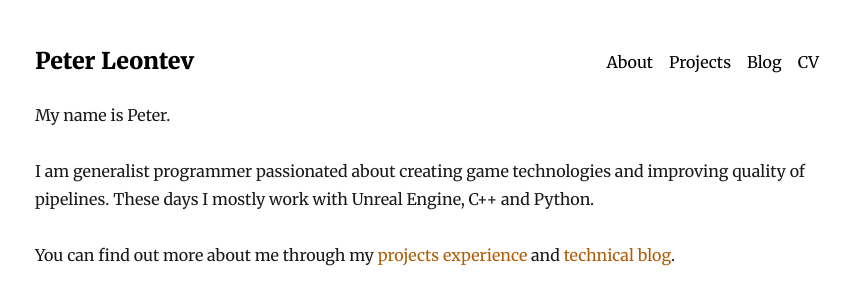
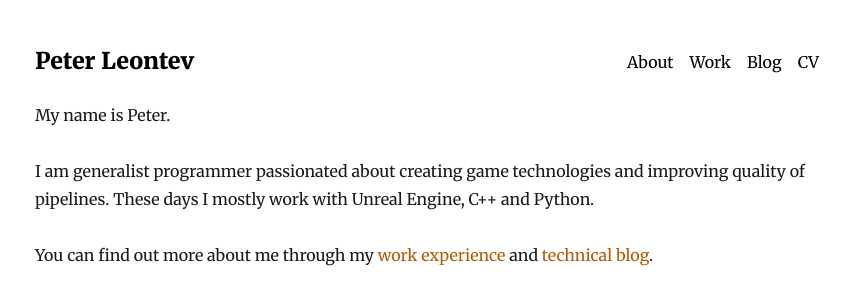
Before and after one commit to RaiaN/raian.github.io, a Gatsby site: page / in a window 1280 px wide. Shown: the top 294 px of the page, without its empty margins (205-1055 px from the left). Built offline with nearby package versions, Linux system fonts and the light colour scheme; Gatsby itself is replaced by a stand-in of ours; some packages are replaced by stand-ins of ours.

Commit message:
Add global css, fix index page text

```diff
--- a/src/components/layout.js
+++ b/src/components/layout.js
@@ -2,22 +2,21 @@ import React from "react"
 import { Link } from "gatsby"
 import ListLink from "./listLink"
 import ExternalLink from "./externalLink"
+import "../global.css"
 
 
 
 class Layout extends React.Component {
     render() {
-        console.log(this.props.children);
         return (
             <div style={{ margin: `3rem auto`, maxWidth: 800}}>
                 <header style={{ marginBottom: `1.5rem` }}>
                     <Link to="/" style={{ backgroundImage: `none` }}>
                         <h3 style={{ display: 'inline'}}>Peter Leontev </h3>
                     </Link>
-
                     <ul style={{ listStyle: `none`, float: `right` }}>
                         <ListLink to="/">About</ListLink>
-                        <ListLink to="/projects/">Projects</ListLink>
+                        <ListLink to="/projects/">Work</ListLink>
                         <ListLink to="/blog/">Blog</ListLink>
                         <ExternalLink url="http://google.ru" url_name="CV"/>
                     </ul>
--- /dev/null
+++ b/src/global.css
@@ -0,0 +1,3 @@
+html {
+    height: 100%;
+}
--- a/src/pages/index.js
+++ b/src/pages/index.js
@@ -14,7 +14,7 @@ export default () => (
 
         <p>
             You can find out more about me
-            through my <Link style={{color: `#b25b05`}} to="/projects/">projects experience</Link> and <Link style={{color: `#b25b05`}} to="/blog/">technical blog</Link>.
+            through my <Link style={{color: `#b25b05`}} to="/projects/">work experience</Link> and <Link style={{color: `#b25b05`}} to="/blog/">technical blog</Link>.
         </p>
 
         <p>Besides tech I enjoy bouldering, roller skating, watching esport and playing computer games.</p>
```
